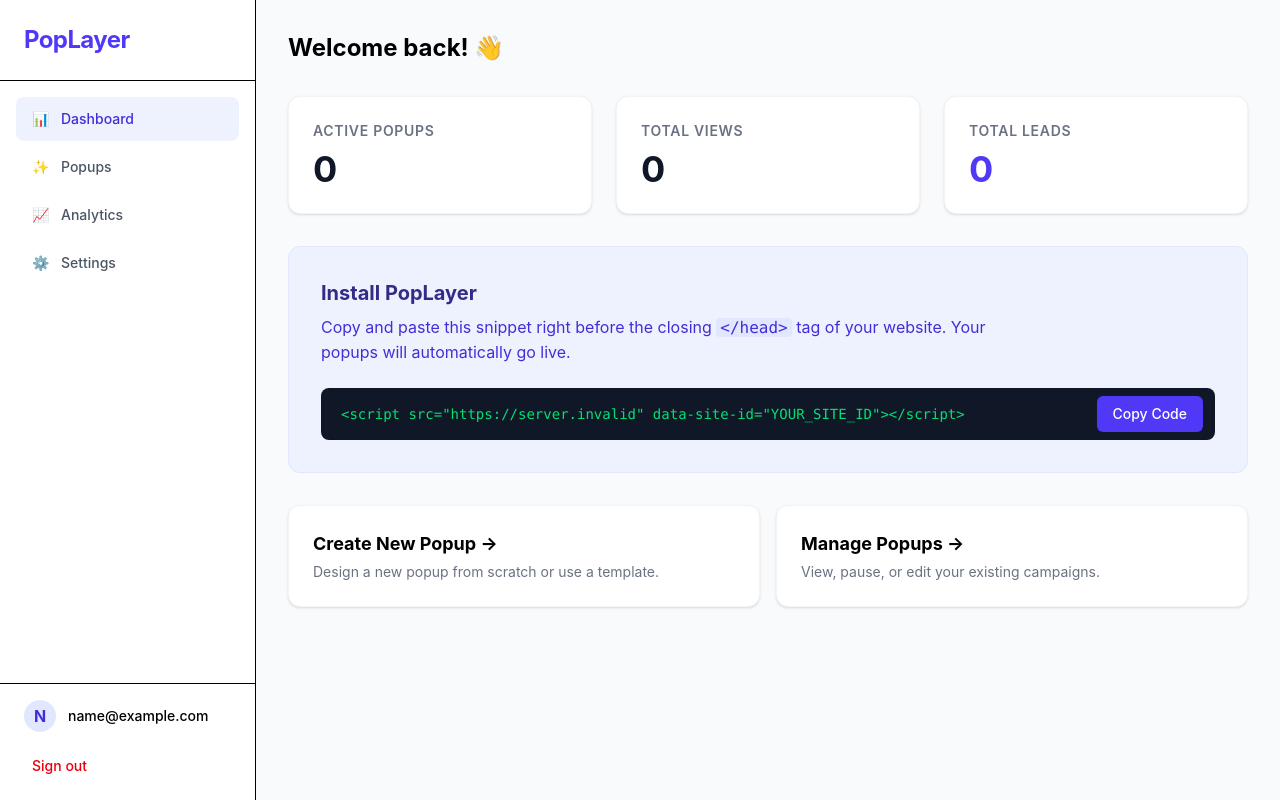
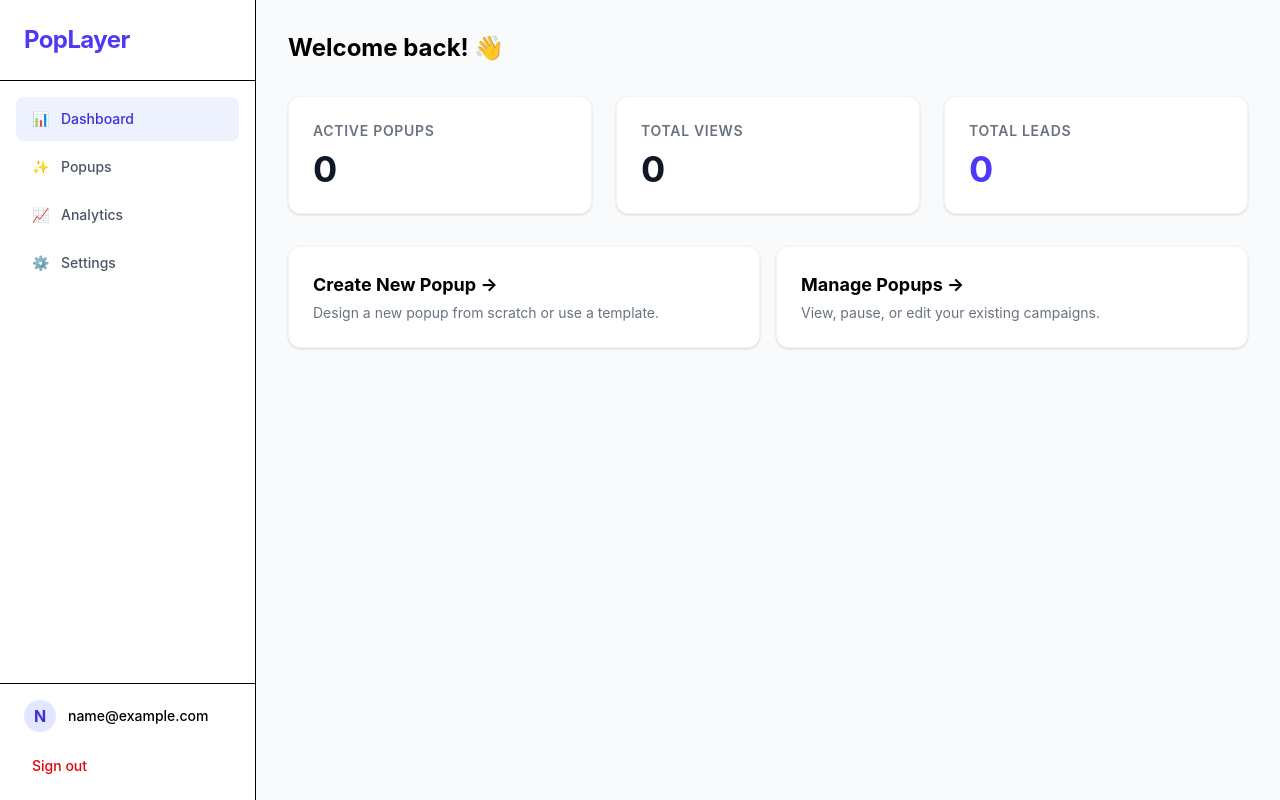
Before and after one commit to Abhisharma08/popup-layer, a React app in the folder frontend/: page /dashboard in a window 1280 px wide. Built offline with nearby package versions, Linux system fonts and the light colour scheme; no server answers; sample sign-in values are in the browser's storage; the HTML template or start-up script is replaced by a standard one.

Commit message:
feat: implement dashboard page with analytics summary and quick actions

```diff
--- a/frontend/src/pages/Dashboard.jsx
+++ b/frontend/src/pages/Dashboard.jsx
@@ -66,27 +66,6 @@
         </div>
       </div>
 
-      {/* Embed Script Section */}
-      <div className="bg-indigo-50 border border-indigo-100 rounded-xl p-8 relative overflow-hidden">
-        <div className="relative z-10">
-          <h2 className="text-xl font-bold text-indigo-900 mb-2">Install PopLayer</h2>
-          <p className="text-indigo-700 mb-6 max-w-2xl">
-            Copy and paste this snippet right before the closing <code className="bg-indigo-100 px-1 rounded">&lt;/head&gt;</code> tag of your website. Your popups will automatically go live.
-          </p>
-
-          <div className="flex items-center gap-3 bg-gray-900 rounded-lg p-1 pr-3 shadow-inner">
-            <code className="flex-1 px-4 py-3 text-sm text-green-400 font-mono overflow-x-auto whitespace-nowrap">
-              {`<script src="${EMBED_URL}" data-site-id="${siteId}"></script>`}
-            </code>
-            <button
-              onClick={copyScript}
-              className="bg-indigo-600 hover:bg-indigo-500 text-white px-4 py-2 rounded-md font-medium text-sm transition-colors shrink-0"
-            >
-              Copy Code
-            </button>
-          </div>
-        </div>
-      </div>
 
       {/* Quick Actions */}
       <div className="flex gap-4">
```
